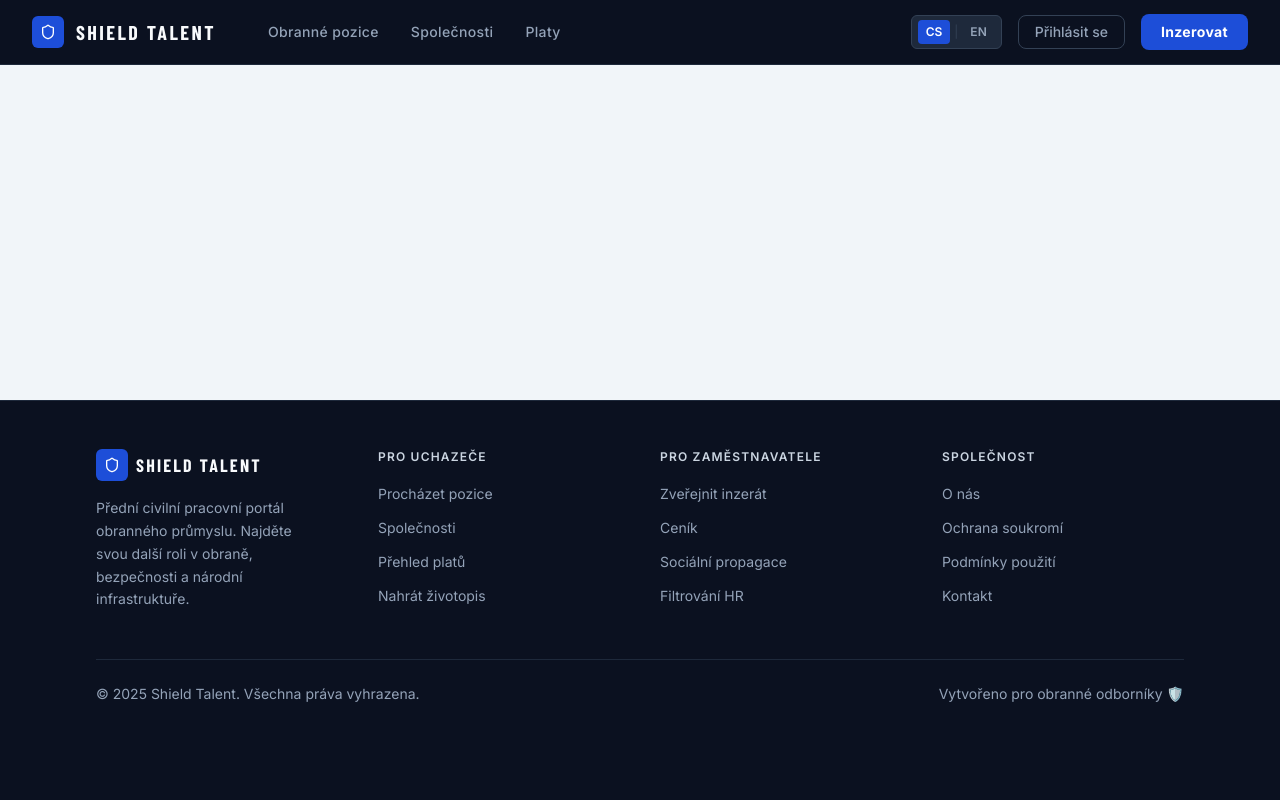
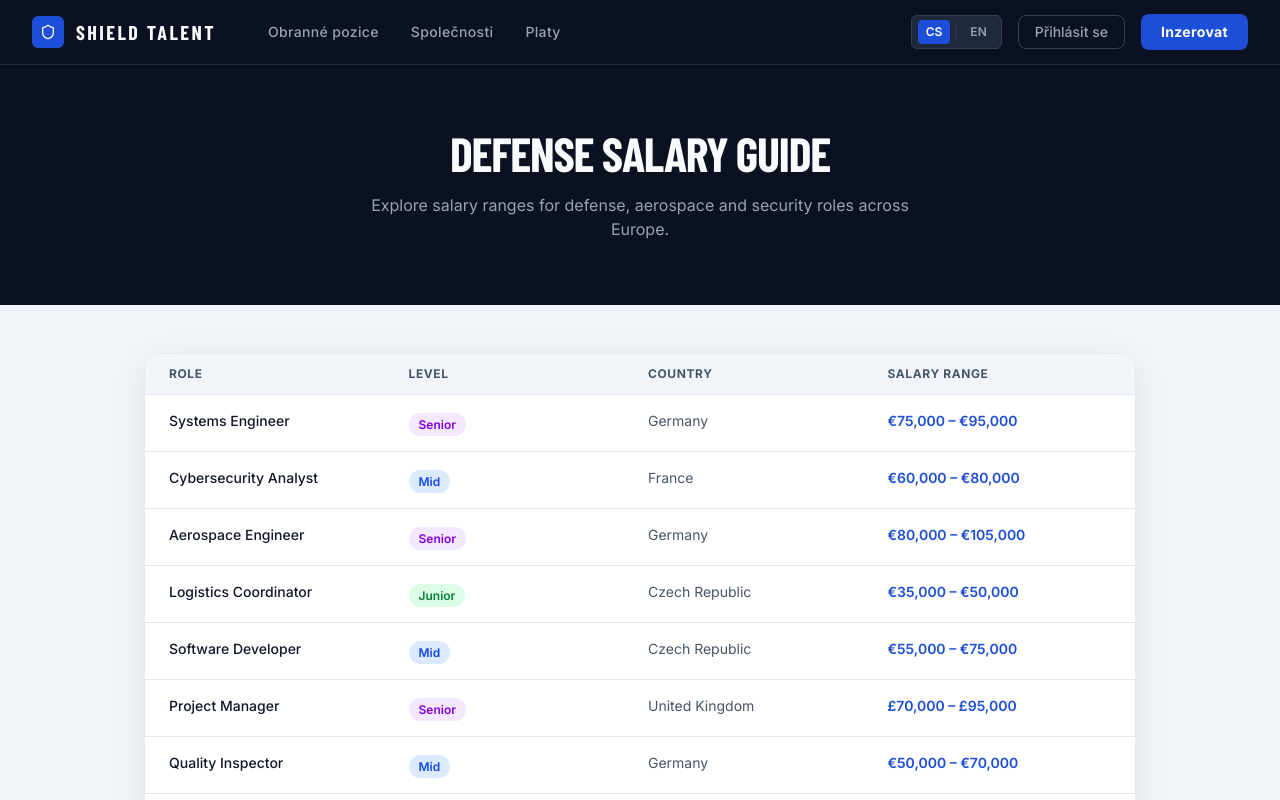
Before and after one commit to B-S-N-K/def-jobs, a React (Vite) app: page /salaries in a window 1280 px wide. Shown: the top 800 px of the page. Built offline with nearby package versions, Linux system fonts and the light colour scheme; a web font is replaced by a local one.

Commit message:
Add Companies and Salaries pages, fix navbar links and scroll behavior

```diff
--- a/server.ts
+++ b/server.ts
@@ -124,6 +124,25 @@ async function startServer() {
     }
   });
 
+  app.get("/api/companies", async (req, res) => {
+    try {
+      const { data, error } = await supabase
+        .from("companies")
+        .select("*")
+        .order("name", { ascending: true });
+
+      if (error) {
+        console.error("Supabase error (companies):", error);
+        return res.status(500).json({ error: "Failed to fetch companies" });
+      }
+
+      res.json(data || []);
+    } catch (error) {
+      console.error("Database error:", error);
+      res.status(500).json({ error: "Failed to fetch companies" });
+    }
+  });
+
   app.post("/api/applications", async (req, res) => {
     try {
       const { jobId, name, email, message, cvUrl } = req.body;
--- a/src/App.tsx
+++ b/src/App.tsx
@@ -3,6 +3,8 @@ import { BrowserRouter as Router, Routes, Route } from 'react-router-dom';
 import { Navbar } from '@/components/Navbar';
 import { HomePage } from '@/pages/HomePage';
 import { PostJobPage } from '@/pages/PostJobPage';
+import { CompaniesPage } from '@/pages/CompaniesPage';
+import { SalariesPage } from '@/pages/SalariesPage';
 import { JobDetailPage } from '@/pages/JobDetailPage';
 import { Shield } from 'lucide-react';
 import { TranslationProvider, useTranslation } from '@/lib/i18n';
@@ -14,10 +16,13 @@ function AppContent() {
     <div className="min-h-screen bg-shield-bg-light text-shield-text-l font-sans selection:bg-shield-navy-lt selection:text-white flex flex-col">
       <Navbar />
       <main className="flex-grow">
-        <Routes>
+      <Routes>
           <Route path="/" element={<HomePage />} />
+          <Route path="/jobs" element={<HomePage scrollToJobs={true} />} />
           <Route path="/jobs/:id" element={<JobDetailPage />} />
           <Route path="/post-job" element={<PostJobPage />} />
+          <Route path="/companies" element={<CompaniesPage />} />
+          <Route path="/salaries" element={<SalariesPage />} />
           {/* Add more routes as we build them */}
         </Routes>
       </main>
--- a/src/components/Navbar.tsx
+++ b/src/components/Navbar.tsx
@@ -13,7 +13,7 @@ export function Navbar() {
       <div className="max-w-7xl mx-auto px-4 sm:px-6 lg:px-8">
         <div className="flex justify-between h-16">
           <div className="flex items-center">
-            <Link to="/" className="flex-shrink-0 flex items-center gap-3 group">
+            <Link to="/" onClick={() => window.scrollTo({ top: 0, behavior: 'smooth' })} className="flex-shrink-0 flex items-center gap-3 group">
               <div className="h-8 w-8 bg-shield-navy-lt rounded-md flex items-center justify-center">
                 <Shield className="h-4 w-4 text-white" />
               </div>
--- /dev/null
+++ b/src/pages/CompaniesPage.tsx
@@ -0,0 +1,83 @@
+import React, { useEffect, useState } from 'react';
+import { Link } from 'react-router-dom';
+import { Building2, MapPin, Briefcase } from 'lucide-react';
+import { useTranslation } from '@/lib/i18n';
+
+interface Company {
+  id: number;
+  name: string;
+  website: string;
+  description: string;
+  country: string;
+}
+
+export function CompaniesPage() {
+  const [companies, setCompanies] = useState<Company[]>([]);
+  const [loading, setLoading] = useState(true);
+  const { t } = useTranslation();
+
+  useEffect(() => {
+    window.scrollTo(0, 0);
+    fetch('/api/companies')
+      .then(res => res.json())
+      .then(data => {
+        setCompanies(data);
+        setLoading(false);
+      })
+      .catch(err => {
+        console.error('Failed to fetch companies', err);
+        setLoading(false);
+      });
+  }, []);
+
+  return (
+    <div className="min-h-screen bg-shield-bg-light">
+      {/* Header */}
+      <div className="bg-shield-black py-16 px-4 text-center">
+        <h1 className="font-heading text-4xl sm:text-5xl font-extrabold text-shield-off-white uppercase tracking-tight mb-4">
+          Defense Companies
+        </h1>
+        <p className="text-shield-silver text-base max-w-xl mx-auto">
+          Browse the leading defense, aerospace and security companies hiring on Shield Talent.
+        </p>
+      </div>
+
+      {/* Companies Grid */}
+      <div className="max-w-5xl mx-auto px-4 py-12">
+        {loading ? (
+          <div className="text-center py-20 text-shield-text-lm">Loading companies...</div>
+        ) : (
+          <div className="grid grid-cols-1 md:grid-cols-2 lg:grid-cols-3 gap-6">
+            {companies.map(company => (
+              <div key={company.id} className="bg-white border-[1.5px] border-shield-border-l rounded-2xl p-6 hover:border-shield-navy-lt hover:shadow-[0_8px_36px_rgba(0,0,0,0.08)] hover:-translate-y-0.5 transition-all">
+                <div className="flex items-center gap-4 mb-4">
+                  <div className="w-14 h-14 rounded-xl bg-shield-bg-light border border-shield-border-l flex items-center justify-center font-heading font-bold text-lg text-shield-text-l">
+                    {company.name.substring(0, 2).toUpperCase()}
+                  </div>
+                  <div>
+                    <h3 className="font-bold text-shield-text-l text-lg">{company.name}</h3>
+                    <div className="flex items-center gap-1 text-shield-text-lm text-xs">
+                      <MapPin className="h-3 w-3" />
+                      {company.country}
+                    </div>
+                  </div>
+                </div>
+                <p className="text-shield-text-lm text-sm leading-relaxed mb-4">
+                  {company.description}
+                </p>
+                <a
+                  href={company.website}
+                  target="_blank"
+                  rel="noopener noreferrer"
+                  className="text-shield-navy-lt text-sm font-medium hover:underline"
+                >
+                  Visit website →
+                </a>
+              </div>
+            ))}
+          </div>
+        )}
+      </div>
+    </div>
+  );
+}
--- a/src/pages/HomePage.tsx
+++ b/src/pages/HomePage.tsx
@@ -6,7 +6,7 @@ import { Radar } from '@/components/Radar';
 import { Job } from '@/types';
 import { useTranslation } from '@/lib/i18n';
 
-export function HomePage() {
+export function HomePage({ scrollToJobs = false }: { scrollToJobs?: boolean }) {
   const [jobs, setJobs] = useState<Job[]>([]);
   const [loading, setLoading] = useState(true);
   const [keyword, setKeyword] = useState('');
@@ -33,11 +33,24 @@ export function HomePage() {
   });
 
   useEffect(() => {
+    if (scrollToJobs) {
+      setTimeout(() => {
+        window.scrollTo({ top: 600, behavior: 'smooth' });
+      }, 100);
+    }
+  }, [scrollToJobs]);
+
+  useEffect(() => {
     fetch('/api/jobs')
       .then(res => res.json())
       .then(data => {
         setJobs(data);
         setLoading(false);
+        if (scrollToJobs) {
+          setTimeout(() => {
+            window.scrollTo({ top: 600, behavior: 'smooth' });
+          }, 100);
+        }
       })
       .catch(err => {
         console.error("Failed to fetch jobs", err);
--- /dev/null
+++ b/src/pages/SalariesPage.tsx
@@ -0,0 +1,66 @@
+import React from 'react';
+import { useTranslation } from '@/lib/i18n';
+
+const salaryData = [
+  { role: 'Systems Engineer', level: 'Senior', country: 'Germany', min: 75000, max: 95000, currency: '€' },
+  { role: 'Cybersecurity Analyst', level: 'Mid', country: 'France', min: 60000, max: 80000, currency: '€' },
+  { role: 'Aerospace Engineer', level: 'Senior', country: 'Germany', min: 80000, max: 105000, currency: '€' },
+  { role: 'Logistics Coordinator', level: 'Junior', country: 'Czech Republic', min: 35000, max: 50000, currency: '€' },
+  { role: 'Software Developer', level: 'Mid', country: 'Czech Republic', min: 55000, max: 75000, currency: '€' },
+  { role: 'Project Manager', level: 'Senior', country: 'United Kingdom', min: 70000, max: 95000, currency: '£' },
+  { role: 'Quality Inspector', level: 'Mid', country: 'Germany', min: 50000, max: 70000, currency: '€' },
+  { role: 'Intelligence Analyst', level: 'Senior', country: 'United Kingdom', min: 65000, max: 90000, currency: '£' },
+  { role: 'Electronics Technician', level: 'Mid', country: 'France', min: 45000, max: 62000, currency: '€' },
+  { role: 'Supply Chain Manager', level: 'Senior', country: 'Germany', min: 72000, max: 92000, currency: '€' },
+];
+
+const levelColors: Record<string, string> = {
+  Junior: 'bg-green-100 text-green-700',
+  Mid: 'bg-blue-100 text-blue-700',
+  Senior: 'bg-purple-100 text-purple-700',
+};
+
+export function SalariesPage() {
+  return (
+    <div className="min-h-screen bg-shield-bg-light">
+      {/* Header */}
+      <div className="bg-shield-black py-16 px-4 text-center">
+        <h1 className="font-heading text-4xl sm:text-5xl font-extrabold text-shield-off-white uppercase tracking-tight mb-4">
+          Defense Salary Guide
+        </h1>
+        <p className="text-shield-silver text-base max-w-xl mx-auto">
+          Explore salary ranges for defense, aerospace and security roles across Europe.
+        </p>
+      </div>
+
+      {/* Salary Table */}
+      <div className="max-w-5xl mx-auto px-4 py-12">
+        <div className="bg-white border-[1.5px] border-shield-border-l rounded-2xl overflow-hidden shadow-[0_8px_36px_rgba(0,0,0,0.08)]">
+          <div className="grid grid-cols-4 gap-4 px-6 py-3 bg-shield-bg-light border-b border-shield-border-l text-xs font-bold text-shield-text-lm uppercase tracking-wider">
+            <span>Role</span>
+            <span>Level</span>
+            <span>Country</span>
+            <span>Salary Range</span>
+          </div>
+          {salaryData.map((row, index) => (
+            <div key={index} className="grid grid-cols-4 gap-4 px-6 py-4 border-b border-shield-border-l last:border-0 hover:bg-shield-bg-light transition-colors">
+              <span className="font-medium text-shield-text-l text-sm">{row.role}</span>
+              <span>
+                <span className={`text-xs font-semibold px-2.5 py-1 rounded-full ${levelColors[row.level]}`}>
+                  {row.level}
+                </span>
+              </span>
+              <span className="text-shield-text-lm text-sm">{row.country}</span>
+              <span className="font-semibold text-shield-navy-lt text-sm">
+                {row.currency}{row.min.toLocaleString()} – {row.currency}{row.max.toLocaleString()}
+              </span>
+            </div>
+          ))}
+        </div>
+        <p className="text-center text-shield-text-lm text-xs mt-6">
+          Salary data is indicative and based on market research. Actual salaries may vary.
+        </p>
+      </div>
+    </div>
+  );
+}
```
